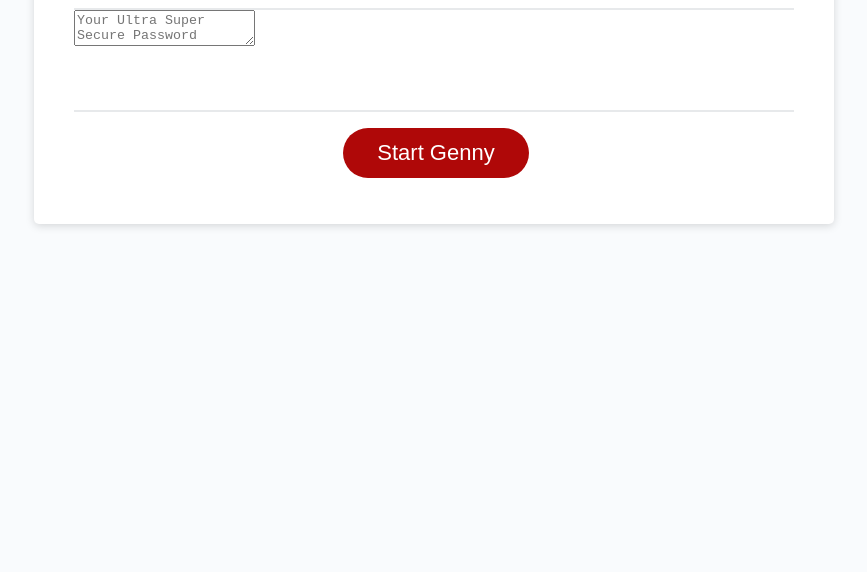
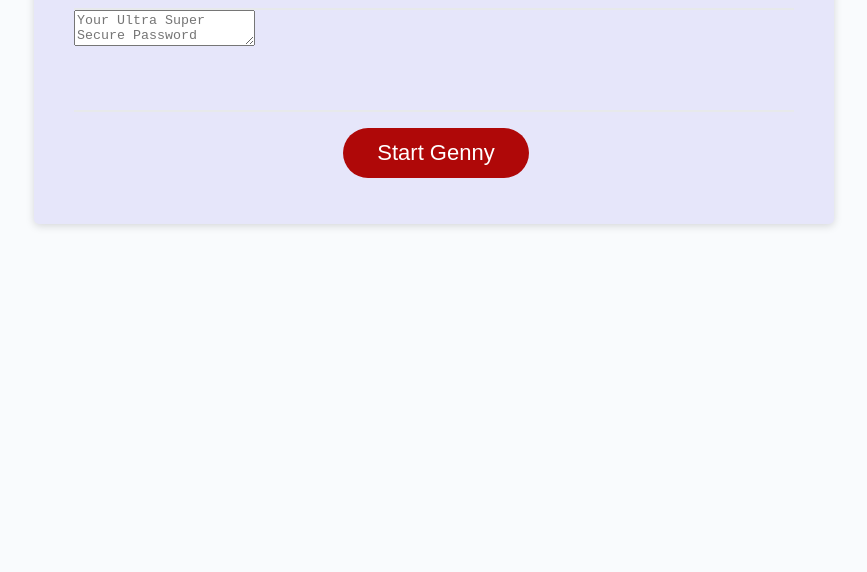
Before and after one commit to Nsilo/Password-Genny, a plain HTML site: page Develop/index.html in a window 1280 px wide. Shown: the part 228-800 px from the top of the page, without its empty margins (206-1073 px from the left). Drawn offline with Linux system fonts and the light colour scheme.

Commit message:
style updated

```diff
--- a/Develop/style.css
+++ b/Develop/style.css
@@ -31,7 +31,7 @@ header {
 }
 
 .card {
-  background-color: hsl(0, 0%, 100%);
+  background-color: lavender;
   border-radius: 5px;
   border-width: 1px;
   box-shadow: rgba(0, 0, 0, 0.15) 0px 2px 8px 0px;
```
